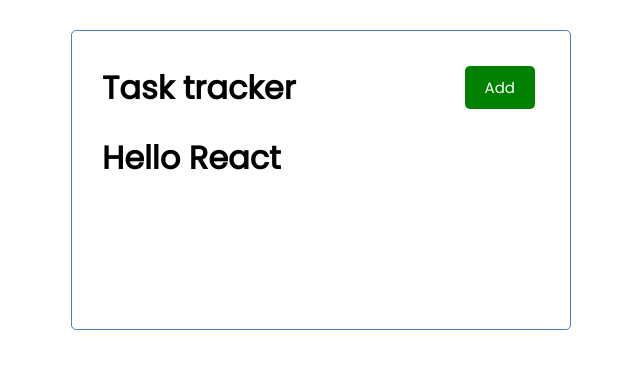
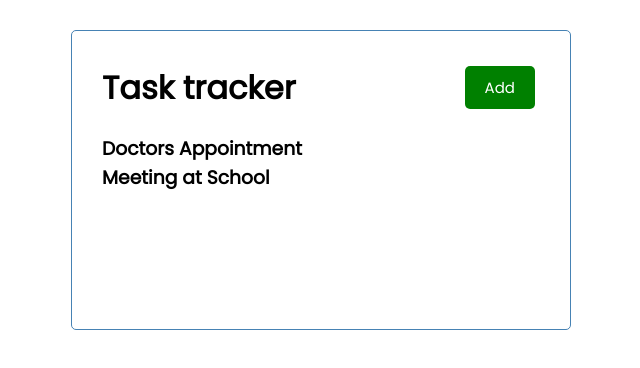
Before and after one commit to frontinorz/react-crash, a React (Create React App) app: page / in a window 1280 px wide. Shown: the top 368 px of the page, without its empty margins (319-959 px from the left). Built offline with nearby package versions, Linux system fonts and the light colour scheme.

Commit message:
Add tasks component

```diff
--- a/src/App.js
+++ b/src/App.js
@@ -1,10 +1,12 @@
 import Header from "./components/Header";
+import Tasks from "./components/Tasks";
+
 
 function App() {
   return (
     <div className="container">
       <Header title="Task tracker" />
-      <h1>Hello React</h1>
+      <Tasks />
     </div>
   );
 }
--- a/src/components/Button.js
+++ b/src/components/Button.js
@@ -1,7 +1,7 @@
 import PropTypes from 'prop-types'
 
-function Button({ color, text }) {
-  return <button style={{ backgroundColor: color }} className="btn"> {text}</button >
+function Button({ color, text, clickHandler }) {
+  return <button onClick={clickHandler} style={{ backgroundColor: color }} className="btn"> {text}</button >
 }
 
 Button.defaultProps = {
@@ -10,7 +10,8 @@
 
 Button.propTypes = {
   color: PropTypes.string,
-  text: PropTypes.string
+  text: PropTypes.string,
+  clickHandler: PropTypes.func
 }
 
 export default Button
--- a/src/components/Header.js
+++ b/src/components/Header.js
@@ -2,10 +2,15 @@
 import Button from './Button'
 
 const Header = (props) => {
+
+  const clickHandler = () => {
+    console.log('click parent')
+  }
+
   return (
     <header className="header">
       <h1>{props.title}</h1>
-      <Button color="green" text="Add" />
+      <Button color="green" text="Add" clickHandler={clickHandler} />
     </header>
   )
 }
--- /dev/null
+++ b/src/components/Tasks.js
@@ -0,0 +1,26 @@
+import { useState } from 'react'
+
+const Tasks = () => {
+  const [tasks, setTasks] = useState([
+    {
+      id: 1,
+      text: "Doctors Appointment",
+      day: "Feb 5th at 2:30pm",
+      reminder: true
+    },
+    {
+      id: 2,
+      text: "Meeting at School",
+      day: "Feb 6th at 1:30pm",
+      reminder: true
+    }
+  ])
+
+  return (
+    <>
+      {tasks.map(task => (<h3 key={task.id}>{task.text}</h3>))}
+    </>
+  )
+}
+
+export default Tasks
```
